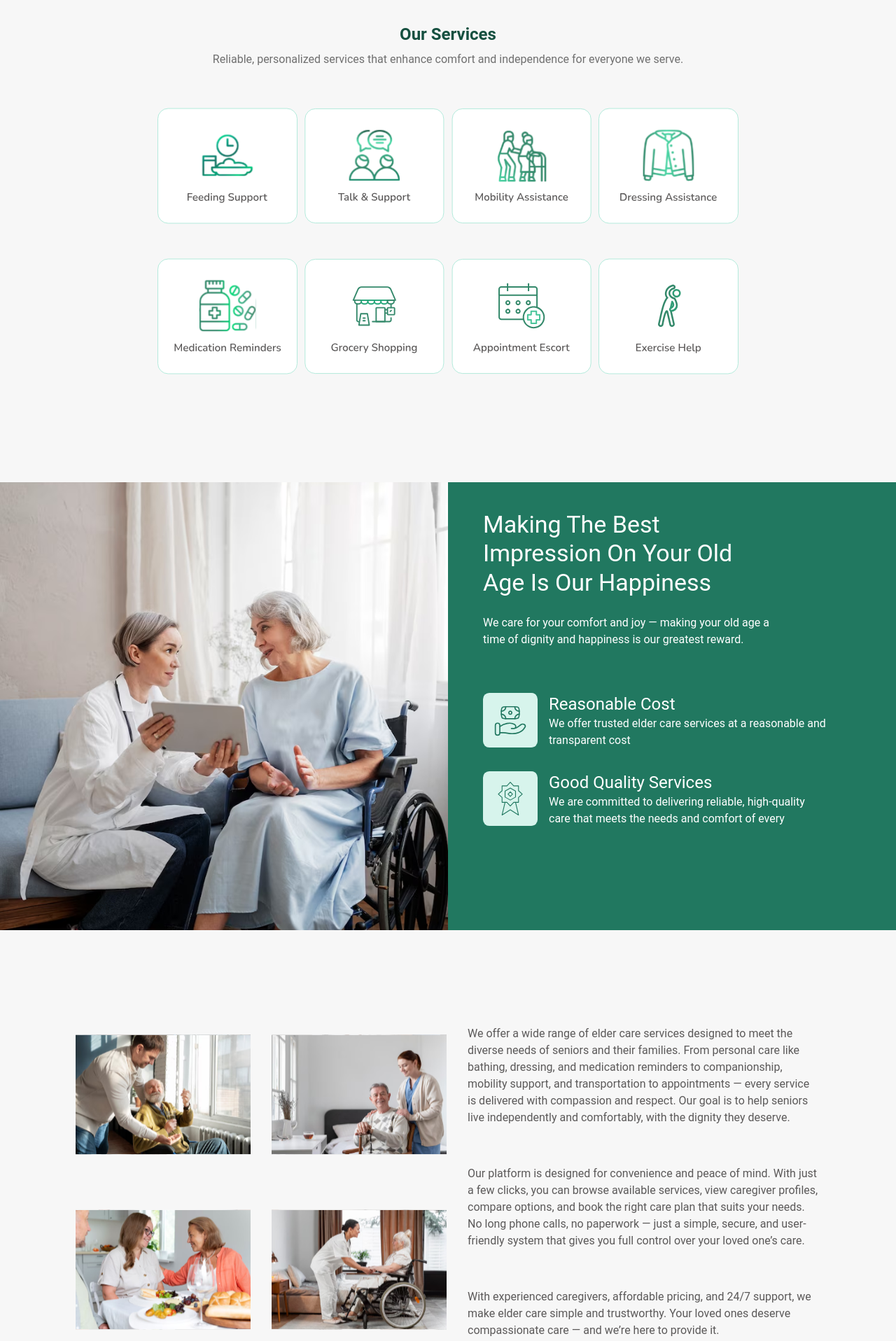
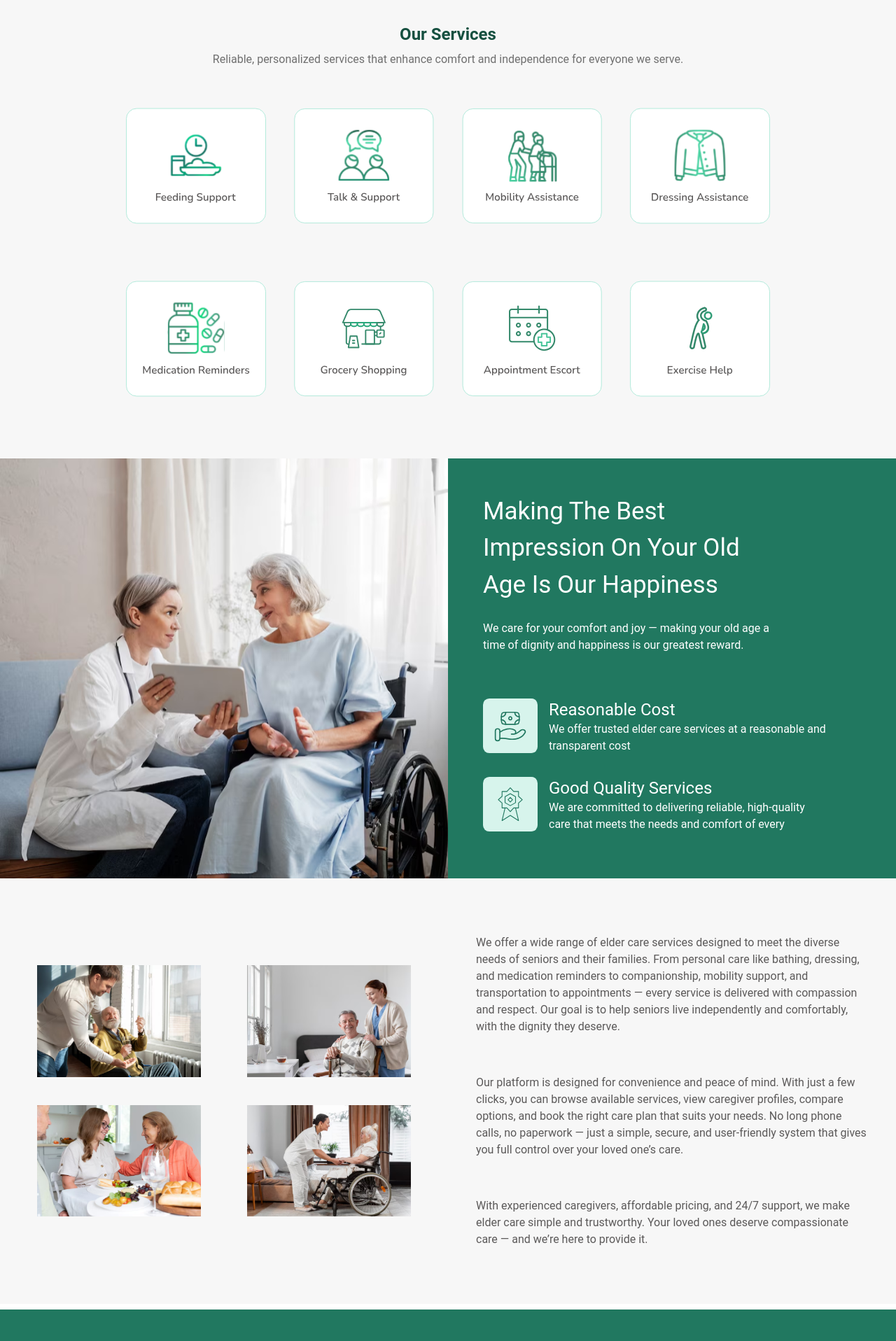
Before and after one commit to ghada258/ITI_Graduation_Project, a React (Vite) app: page / in a window 1280 px wide. Shown: the part 740-2656 px from the top of the page at 70% size. Built offline with nearby package versions, Linux system fonts and the light colour scheme.

Commit message:
responsive_home

```diff
--- a/src/components/Footer.jsx
+++ b/src/components/Footer.jsx
@@ -10,10 +10,10 @@ const Footer = () => {
   return (
     <>
      <Container maxWidth="100%" disableGutters  sx={{marginTop:1,bgcolor:'var(--primary-color)' ,Height:'50vh',color:'white' ,fontFamily:'var(--main_font)' }}>
-        <Box  sx={{display:'flex',justifyContent:'space-between',gap:3,paddingX:10 ,paddingY:5}} >
+        <Box  sx={{display:'grid',gridTemplateColumns:{xs: 'repeat(1, 1fr)',sm: 'repeat(2, 1fr)',lg: 'repeat(4, 1fr)'},justifyContent:'space-between',gap:5,paddingX:10 ,paddingY:5}} >
           <Box sx={{display:'flex' , flexDirection :'column' ,gap:3}}>
            <Box component="img" src="images/White_logo.svg" alt="logo"   sx={{ width: 150, height: 'auto' }} />
-            <Typography width={450} sx={{color:'var(--footer-text)'}}>Providing compassionate, high-quality elderly care services with easy online booking — ensuring comfort, dignity, and peace of mind for every family.</Typography>
+            <Typography  sx={{color:'var(--footer-text)', width: { xs: '100%', sm: '90%', md: '450px' }}}>Providing compassionate, high-quality elderly care services with easy online booking — ensuring comfort, dignity, and peace of mind for every family.</Typography>
             <Box sx={{display:'flex',alignItems:'center' ,gap:1}}>
                  <Box component="img" src="images/facebook.svg" alt="logo"   sx={{ cursor:'pointer'  ,paddingY:1,width: 35,bgcolor:'white', height: 35,borderRadius:1 }} />
                   <TwitterIcon baseClassName="fas"  fontSize="large" sx={{ cursor:'pointer' ,color:'var(--primary-color)',bgcolor:'white',padding:1,borderRadius:1}}  />
--- a/src/components/Navbar.jsx
+++ b/src/components/Navbar.jsx
@@ -46,7 +46,7 @@ const Navbar = () => {
     <>
       <AppBar position="static" sx={{backgroundColor:'white',fontFamily:'var(--main_font)' }} >
       <Container maxWidth="xl" >
-        <Toolbar disableGutters sx={{paddingX:10}}  >
+        <Toolbar disableGutters sx={{px: { xs: 0, sm: 0, md: 8} }}  >
 
           <Typography
             variant="h6"
--- a/src/pages/Home.jsx
+++ b/src/pages/Home.jsx
@@ -9,20 +9,20 @@ const Home = () => {
     <>
     <Container disableGutters maxWidth={false}>
         {/* hero section */}
-        <Box  sx={{width:'100%',display:'flex',flexDirection:'column',gap:5 ,paddingTop:15,paddingX:12, objectPosition: 'top',backgroundImage:"url('images/heroSection_img.svg')" ,height:'80vh', backgroundSize:'cover'}}>
-          <Typography sx={{ fontSize:32, color:'white' ,width:'48%', fontWeight:600}}>Empowering Elderly Lives with Compassionate Care Get Trusted, Professional Elderly Support At Your Fingertips</Typography>
+        <Box  sx={{width:'100%',display:'flex',flexDirection:'column',gap:5 ,paddingY:15,paddingX:12, objectPosition: 'top',backgroundImage:"url('images/heroSection_img.svg')" ,height:{ xs:'auto',md:'80vh'}, backgroundSize:'cover',justifyContent:'center'}}>
+          <Typography sx={{ fontSize:{ xs: 20, sm: 26, md: 32 }, color:'white' ,width:{ xs: '100%', sm: '80%', md: '70%',lg:'50%' }, fontWeight:600}}>Empowering Elderly Lives with Compassionate Care Get Trusted, Professional Elderly Support At Your Fingertips</Typography>
           <Button variant="contained" sx={{width:'200px',backgroundColor:'var(--primary-color)',padding:1,borderRadius:'16px'}}>Explore Now</Button>
         </Box>
 
 
      {/* service section */}
-    <Box sx={{width:'100%',display:'flex',flexDirection:'column',gap:5 ,paddingTop:8,paddingX:8,height:'90vh',backgroundColor:'#F7F7F7'}}>
+    <Box sx={{width:'100%',display:'flex',flexDirection:'column',gap:5 ,paddingY:8,paddingX:8,height:'auto',backgroundColor:'#F7F7F7', justifyContent:'center',alignItems:'center'}}>
          <Box sx={{display:'flex' , flexDirection:'column',justifyContent:'center',alignItems:'center' , gap:1}}>
           <Typography variant="h5" sx={{fontWeight:600}}>Our Services</Typography>
-          <Typography sx={{color:'lightGray.main'}}>Reliable, personalized services that enhance comfort and independence for everyone we serve.</Typography>
+          <Typography sx={{color:'lightGray.main',textAlign:'center'}}>Reliable, personalized services that enhance comfort and independence for everyone we serve.</Typography>
          </Box>
 
-       <Box sx={{display:'grid' ,gridTemplateColumns:'repeat(4,1fr)' ,gap:1 ,justifyItems:'center' ,alignContent:'center', paddingX:20}}>
+       <Box sx={{display:'grid' ,gridTemplateColumns:{lg: 'repeat(4, 1fr)',md: 'repeat(3, 1fr)',sm: 'repeat(2, 1fr)'} ,gap:{xs:0,sm:5} ,justifyItems:'center' ,alignContent:'center', paddingX:20}}>
          {services.map((service, index)=>(
           <Box key={index} >
             <Box component='img' src={`images/${service}`} sx={{ width: 200, height: 200 }}/>
@@ -32,13 +32,14 @@ const Home = () => {
     </Box>
 
    {/* about us section */}
-      <Box sx={{width:'100%',display:'flex',height:'80vh'}}>
-        <Box sx={{width:'50%'}}><Box component='img' src='images/about_img.svg' sx={{width:'100%' , height:'100%', display: 'block' ,objectFit: 'cover'}}/></Box>
-        <Box sx={{backgroundColor:'primary.main' ,display:'flex' ,flexDirection:'column' ,gap:3, width:'50%' , height:'100%' , paddingLeft:'50px' , paddingTop:'40px'}}>
-          <Typography variant='h4' sx={{color:'white' , width:'70%' }}>Making The Best Impression On Your Old Age Is Our Happiness</Typography>
+      <Box sx={{width:'100%',display:'grid',gridTemplateColumns:{sm: 'repeat(1, 1fr)',lg: 'repeat(2, 1fr)'},alignContent:'center',height:'auto'}}>
+        <Box sx={{width:'100%'}}><Box component='img' src='images/about_img.svg' sx={{width:'100%' , height:'auto',maxHeight: { xs: 400, sm: 500 , md: 500, lg:600 }, display: 'block' ,objectFit: 'cover'}}/></Box>
+        <Box sx={{backgroundColor:'primary.main' ,display:'flex' ,flexDirection:'column' ,gap:3,sm:{width:'100%'} , md:{width:'50%'} , height:'auto' , paddingLeft:'50px' , paddingY:'50px'}}>
+          <Typography  sx={{color:'white',fontSize:{xs: '28px',  sm: '30px',md: '30px',lg: '35px'},paddingRight:5 , width:{sm:'100%',md:'90%',lg:'80%'} }}>Making The Best Impression On Your Old Age Is Our Happiness</Typography>
           <Typography sx={{color:'white' , width:'75%' }}>We care for your comfort and joy — making your old age a time of dignity and happiness is our greatest reward.</Typography>
 
          <Box sx={{display:'flex' ,flexDirection:'column' , gap:4 , marginTop:5}}>
+
           <Box sx={{display:'flex',gap:2}}>
             <Box component='img' src='images/reasonable_cost_img.svg' sx={{width:78 ,height:78}}/>
             <Box>
@@ -48,12 +49,14 @@ const Home = () => {
           </Box>
 
 
-          <Box sx={{display:'flex',gap:2}}>
+
+            <Box sx={{display:'flex',gap:2}}>
             <Box component='img' src='images/good_quality_img.svg' sx={{width:78 ,height:78}}/>
             <Box>
              <Typography variant='h5' sx={{color:'white' , width:'100%' }}>Good Quality Services</Typography>
              <Typography  sx={{color:'white' , width:'80%' }}>We are committed to delivering reliable, high-quality care that meets the needs and comfort of every</Typography>
             </Box>
+
           </Box>
         </Box>
 
@@ -61,16 +64,16 @@ const Home = () => {
       </Box>
 
        {/* about us 2 section */}
-        <Box sx={{width:'100%',display:'flex',justifyContent:'center',paddingX:10 ,alignItems:'center' ,paddingY:4,height:'90vh',backgroundColor:'#F7F7F7'}}>
+        <Box sx={{width:'100%',display:'grid',gridTemplateColumns:{lg: 'repeat(2, 1fr)'},justifyItems:'center',alignContent:'center',alignItems:'center' ,paddingY:10,height:'auto',backgroundColor:'#F7F7F7'}}>
 
-          <Box sx={{display:'grid',objectFit: 'cover',width:'50%', gridTemplateColumns:'repeat(2,1fr)' }}>
+          <Box sx={{display:'grid',objectFit: 'cover',width:'100%', gridTemplateColumns:'repeat(2,1fr)',justifyItems:'center',gap:5 ,paddingY:5 ,paddingX:{xs:0,lg:5} }}>
             {about_images.map((about_images, index)=>(
 
-             <Box  component='img' src={`images/${about_images}`} sx={{width:250 ,height:250}}/>
+             <Box  component='img' src={`images/${about_images}`} sx={{width: { xs: '70%', sm: '70%', md: '60%',lg:'90%' } ,height:'auto'}}/>
             ))}
           </Box>
 
-          <Box sx={{width:'45%' , display:'flex' , flexDirection:'column' ,gap:7 ,color:'DarkGrayText.main'}}>
+          <Box sx={{width:'100%' , display:'flex',paddingX:{xs:5,md:10,lg:5} , flexDirection:'column' ,gap:7 ,color:'DarkGrayText.main'}}>
             <Typography>We offer a wide range of elder care services designed to meet the diverse needs of seniors and their families. From personal care like bathing, dressing, and medication reminders to companionship, mobility support, and transportation to appointments — every service is delivered with compassion and respect. Our goal is to help seniors live independently and comfortably, with the dignity they deserve.</Typography>
             <Typography>Our platform is designed for convenience and peace of mind. With just a few clicks, you can browse available services, view caregiver profiles, compare options, and book the right care plan that suits your needs. No long phone calls, no paperwork — just a simple, secure, and user-friendly system that gives you full control over your loved one’s care.</Typography>
             <Typography>With experienced caregivers, affordable pricing, and 24/7 support, we make elder care simple and trustworthy. Your loved ones deserve compassionate care — and we’re here to provide it.</Typography>
```
